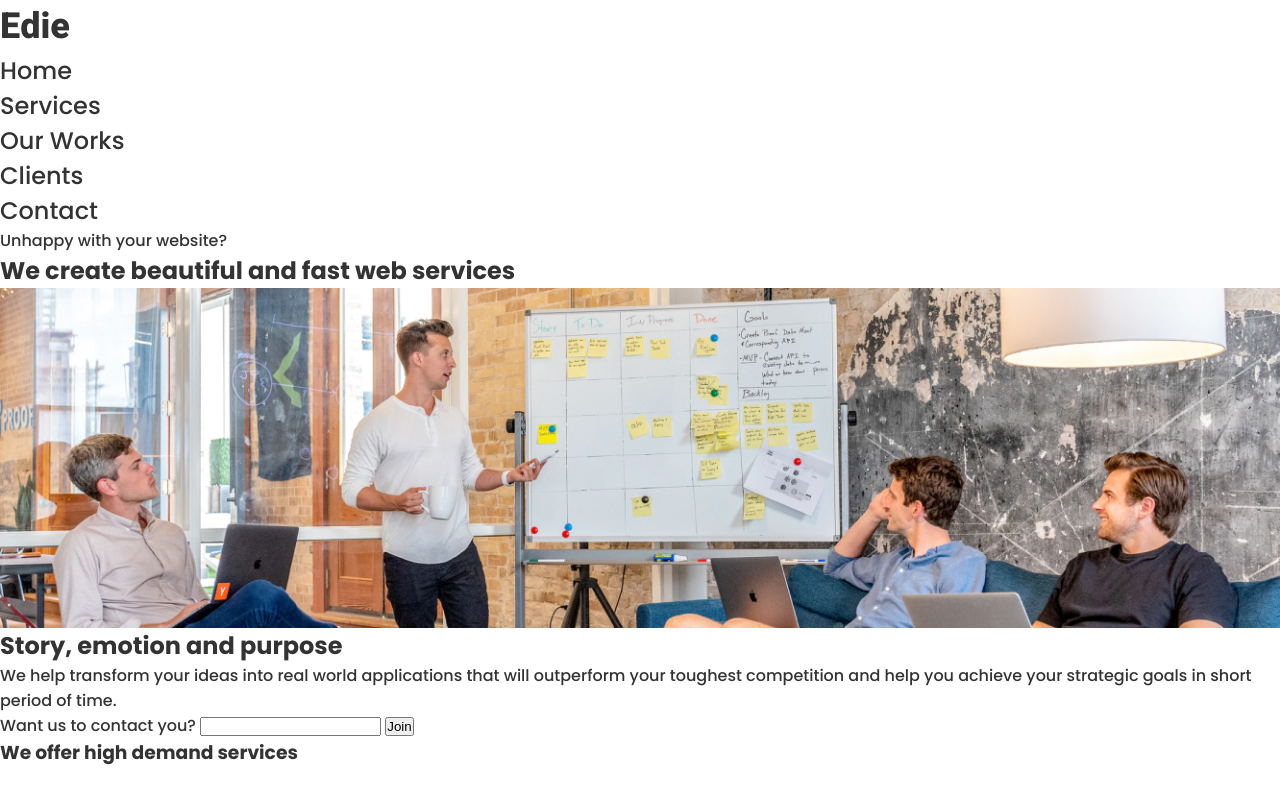
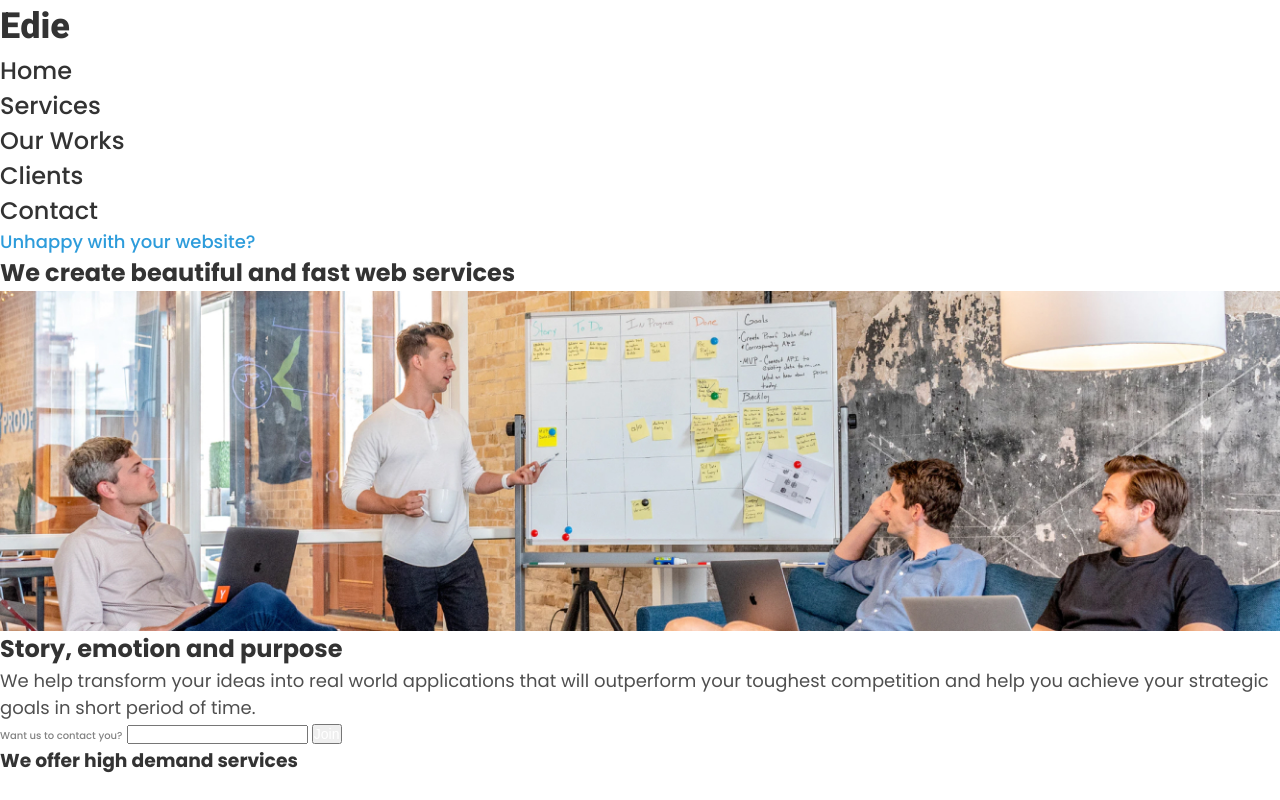
Before and after one commit to romelmahmud/Edie-homepage-devchallenge, a plain HTML site: page index.html in a window 1280 px wide. Shown: the top 800 px of the page. Drawn offline with Linux system fonts and the light colour scheme.

Commit message:
hero section typography added

```diff
--- a/style.css
+++ b/style.css
@@ -41,3 +41,26 @@ ul li a {
   text-decoration: none;
   color: var(--grey-1);
 }
+.hero-subtitle {
+  color: var(--blue);
+  font-size: 1.125rem;
+}
+
+.hero-title {
+  font-size: 1.5rem;
+  line-height: 1.5;
+}
+.hero-body {
+  font-weight: 400;
+  font-size: 1.125rem;
+  line-height: 1.5;
+  color: var(--grey-2);
+}
+label {
+  font-size: 0.625rem;
+  color: var(--grey-3);
+}
+button {
+  font-size: 0.875rem;
+  color: white;
+}
```
